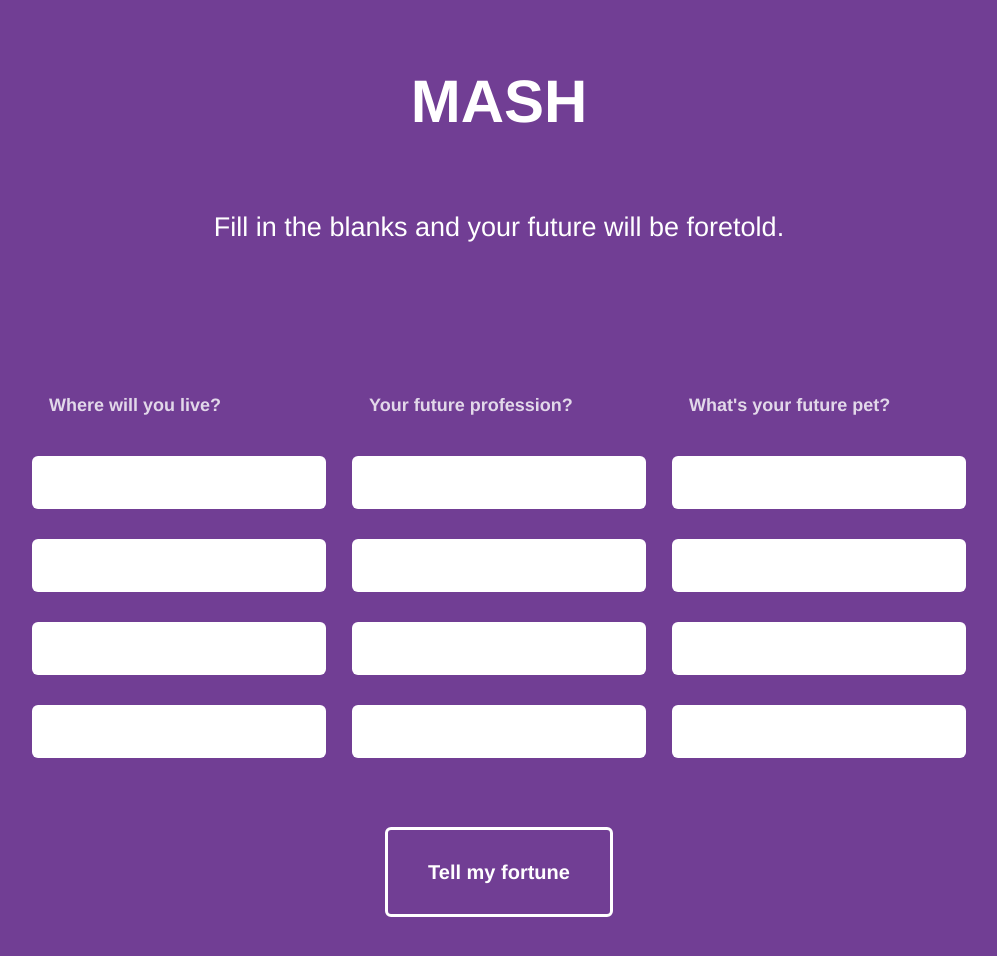
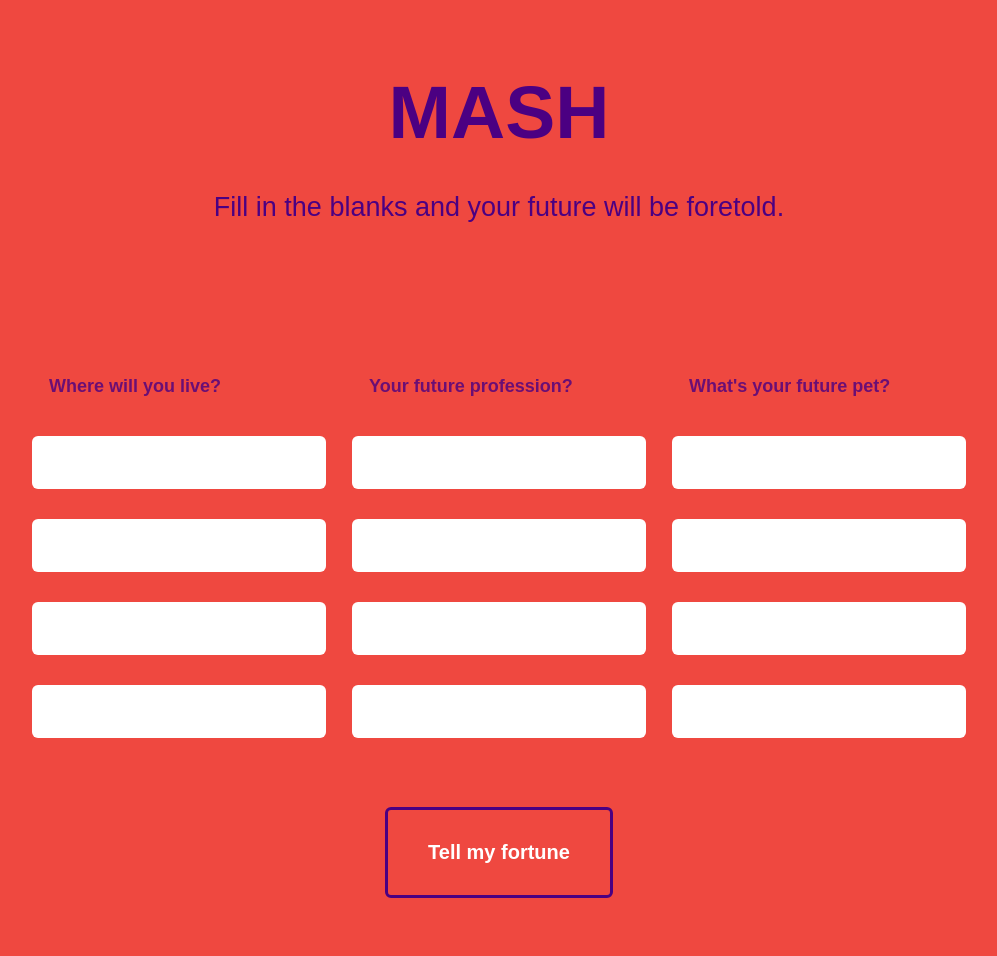
Before and after one commit to Dueceswild21/MASH-Game, a plain HTML site: page index.html in a window 1280 px wide. Shown: the whole page, without its empty margins (141-1138 px from the left). Drawn offline with Linux system fonts and the light colour scheme.

Commit message:
Personalize Mash game

```diff
--- a/style.css
+++ b/style.css
@@ -1,8 +1,8 @@
 /* Body styling */
 body {
-  background: #713e94;
-  color: #fff;
-  font-family: Helvetica, Arial;
+  background: #ef4840;
+  color: #4B0082;
+  font-family: sans-serif; League Spartan;
   font-size: 27px;
   font-weight: 300;
   line-height: 1.65em;
@@ -14,8 +14,8 @@ body {
 
 /* Heading Styles */
 h1 {
-  font-size: 60px;
-  color: #fff;
+  font-size: 75px;
+  color: #4B0082;
   text-align: center;
 }
 
@@ -23,16 +23,16 @@ h1 {
 /* Game Directions */
 .description {
   text-align: center;
-  margin: 80px auto 40px;
+  margin: 50px auto 20px;
 }
 
 
 /* Submit Button, Columns, Questions, and Inputs */
 .button-submit {
   background: transparent;
-  border: 3px solid #fff;
+  border: 3px solid #4B0082;
   border-radius: 6px;
-  color: #fff;
+  color: #ffffff;
   cursor: pointer;
   display: block;
   font-size: 20px;
```
